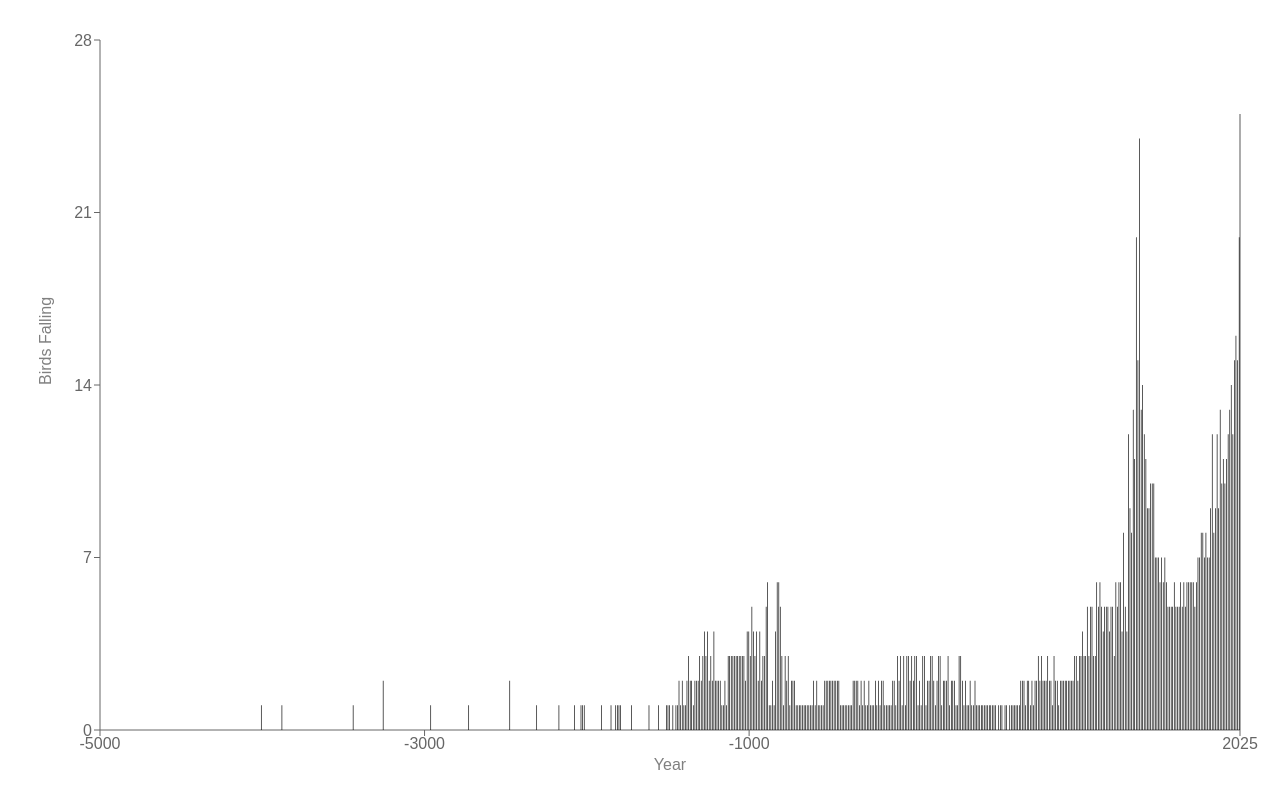
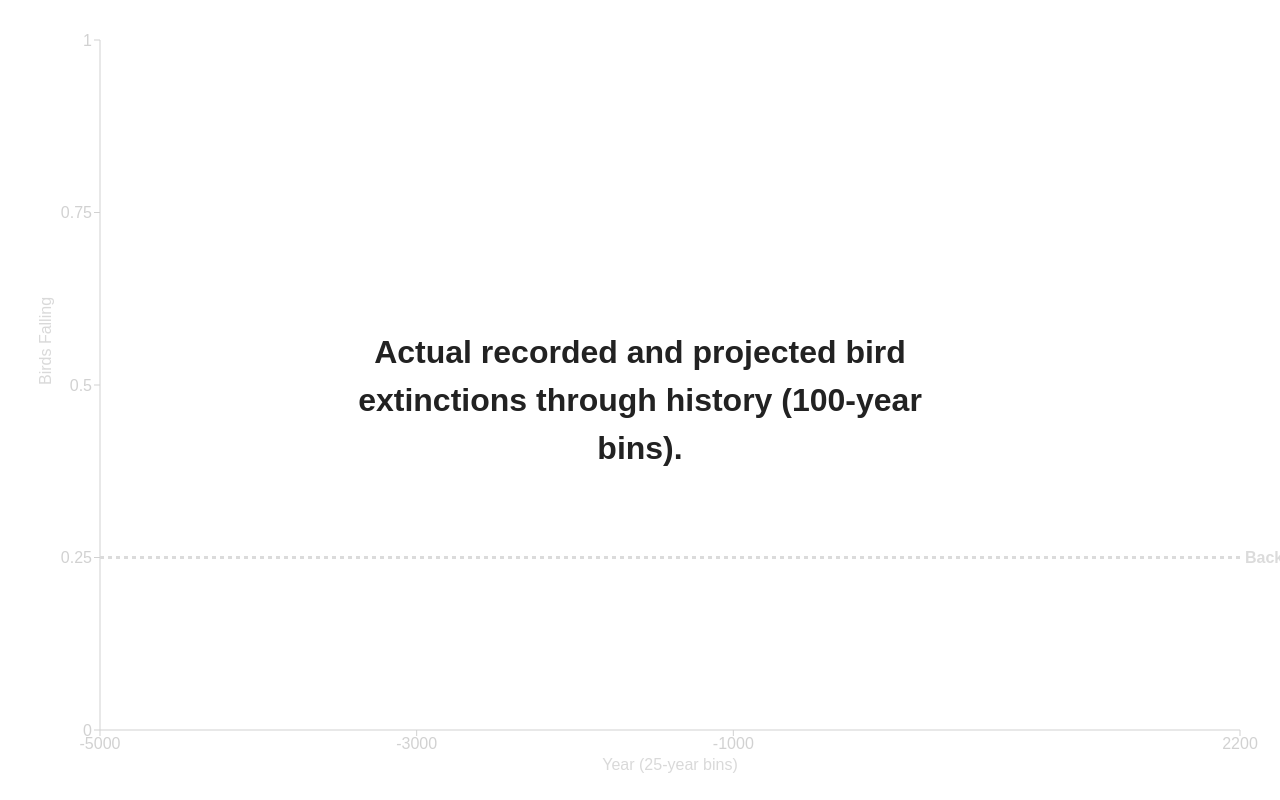
Before and after one commit to intendedsideeffects/birds, a Next.js app: page /charts/line in a window 1280 px wide. Built offline with nearby package versions, Linux system fonts and the light colour scheme.

Commit message:
Update chart: 25-year bins, x-axis ends at 2200, remove pause button

```diff
--- /dev/null
+++ b/src/app/charts/AnimatedExtinctionChart.jsx
@@ -0,0 +1,158 @@
+"use client";
+import React, { useEffect, useState, useRef } from "react";
+import { BarChart, Bar, XAxis, YAxis, Tooltip, ResponsiveContainer, Label, ReferenceLine } from "recharts";
+import * as d3 from "d3-fetch";
+
+const BACKGROUND_RATE = 0.25; // 1 species every 400 years
+const SPLIT_YEAR = 2025; // Now use 2025 as the present
+const PAUSE_BETWEEN = 3000; // ms pause between stages
+const ANIMATION_INTERVAL = 100; // ms per bin for animation (faster)
+const MUSTARD = "#FFD600";
+
+const EXPLANATIONS = [
+  "Background extinction rate: the natural rate of bird extinctions (1 species every 400 years).",
+  "Actual recorded and projected bird extinctions through history (100-year bins)."
+];
+
+function binData(rawData) {
+  if (!rawData.length) return [];
+  const minYear = Math.floor(rawData[0].year / 25) * 25;
+  const splitYear = SPLIT_YEAR; // 2025
+  const bins = [];
+  // Black bins: up to and including SPLIT_YEAR (25-year bins)
+  for (let y = minYear; y <= splitYear; y += 25) {
+    bins.push({ year: y, birds_falling: 0 });
+  }
+  // Yellow bins: 2026–2199 (25-year bins)
+  for (let y = 2050; y <= 2175; y += 25) {
+    bins.push({ year: y, birds_falling: 0 });
+  }
+  rawData.forEach(d => {
+    if (d.year <= splitYear) {
+      const binIdx = Math.floor((d.year - minYear) / 25);
+      bins[binIdx].birds_falling += d.birds_falling;
+    } else if (d.year < 2200) {
+      // All years 2026–2199 go into 25-year yellow bins
+      const yellowBinIdx = Math.floor((d.year - 2025) / 25) + Math.floor((splitYear - minYear) / 25) + 1;
+      if (yellowBinIdx < bins.length) {
+        bins[yellowBinIdx].birds_falling += d.birds_falling;
+      }
+    }
+    // Ignore years 2200 and above (no last bin)
+  });
+  return bins;
+}
+
+export default function AnimatedExtinctionChart() {
+  const [data, setData] = useState([]);
+  const [barEndIndex, setBarEndIndex] = useState(0);
+  const [stage, setStage] = useState(0); // 0: background, 1: animated bars
+  const [showOverlay, setShowOverlay] = useState(true);
+  const [maxY, setMaxY] = useState(1); // max y for axis, only increases
+  const intervalRef = useRef(null);
+
+  // Load and preprocess data
+  useEffect(() => {
+    d3.csv("/bird_extinction_with_prognosis.csv", d => ({
+      year: +d.start_year,
+      birds_falling: +d.birds_falling
+    })).then(rawData => {
+      const filtered = rawData.filter(d => d.year <= 2200);
+      const binned = binData(filtered);
+      setData(binned);
+      setMaxY(1); // Start at 1
+    });
+  }, []);
+
+  // Animation sequence
+  useEffect(() => {
+    if (data.length === 0) return;
+    let timeout;
+    if (stage === 0) {
+      setShowOverlay(true);
+      setBarEndIndex(0);
+      setMaxY(1); // Reset to 1 for background only
+      timeout = setTimeout(() => setStage(1), PAUSE_BETWEEN);
+    } else if (stage === 1) {
+      setShowOverlay(true);
+      let i = barEndIndex;
+      if (intervalRef.current) clearInterval(intervalRef.current);
+      intervalRef.current = setInterval(() => {
+        i++;
+        setBarEndIndex(prev => {
+          const next = prev + 1;
+          // Find max of visible bars
+          const visible = data.slice(0, next);
+          const localMax = Math.max(1, ...visible.map(d => d.birds_falling));
+          setMaxY(prevMax => (localMax > prevMax ? localMax : prevMax));
+          if (next >= data.length) {
+            clearInterval(intervalRef.current);
+            setTimeout(() => setShowOverlay(false), PAUSE_BETWEEN);
+            return data.length;
+          }
+          return next;
+        });
+      }, ANIMATION_INTERVAL);
+      return () => clearInterval(intervalRef.current);
+    }
+    return () => clearTimeout(timeout);
+  }, [data, stage]);
+
+  // Prepare chart data for current animation
+  const animatedBar = data.slice(0, barEndIndex).map(d => ({
+    year: d.year,
+    birds_falling: d.birds_falling,
+    fill: d.year > SPLIT_YEAR ? MUSTARD : "#000"
+  }));
+
+  // Overlay style
+  const overlayStyle = {
+    position: "absolute",
+    top: 0,
+    left: 0,
+    width: "100vw",
+    height: "100vh",
+    display: "flex",
+    alignItems: "center",
+    justifyContent: "center",
+    background: "rgba(255,255,255,0.7)",
+    zIndex: 10,
+    pointerEvents: "none",
+    opacity: showOverlay ? 1 : 0,
+    transition: "opacity 0.8s"
+  };
+
+  // Find max y for fixed axis in stage 0
+  const fixedYMin = 0.3; // never let y-axis go below this
+
+  return (
+    <div style={{ width: "100vw", height: "100vh", position: "fixed", top: 0, left: 0, background: "#fff", zIndex: 0 }}>
+      {/* Storytelling overlay */}
+      <div style={overlayStyle}>
+        <div style={{ fontSize: "2rem", maxWidth: 600, textAlign: "center", color: "#222", fontWeight: 600, textShadow: "0 2px 8px #fff" }}>
+          {stage === 0 ? EXPLANATIONS[0] : EXPLANATIONS[1]}
+        </div>
+      </div>
+      <ResponsiveContainer width="100%" height="100%">
+        <BarChart data={stage === 0 ? [] : animatedBar} margin={{ top: 40, right: 40, left: 40, bottom: 40 }}>
+          <XAxis dataKey="year" type="number" domain={["dataMin", 2200]} tickFormatter={y => y.toString()}>
+            <Label value="Year (25-year bins)" offset={-10} position="insideBottom" />
+          </XAxis>
+          <YAxis domain={[0, maxY]}>
+            <Label value="Birds Falling" angle={-90} position="insideLeft" />
+          </YAxis>
+          <Tooltip />
+          {stage !== 0 && (
+            <Bar dataKey="birds_falling" isAnimationActive={false} opacity={0.8}>
+              {animatedBar.map((entry, index) => (
+                <cell key={`cell-${index}`} fill={entry.fill} />
+              ))}
+            </Bar>
+          )}
+          {/* Overlay background extinction rate line */}
+          <ReferenceLine y={BACKGROUND_RATE} stroke="#888" strokeDasharray="4 4" strokeWidth={3} label={{ value: "Background extinction rate", position: "right", fill: "#888", fontWeight: 600, fontSize: 16 }} />
+        </BarChart>
+      </ResponsiveContainer>
+    </div>
+  );
+}
--- a/src/app/charts/line/page.jsx
+++ b/src/app/charts/line/page.jsx
@@ -1,14 +1,11 @@
 "use client";
 import React from "react";
-import BirdExtinctionLineChart from "../BirdExtinctionLineChart";
+import AnimatedExtinctionChart from "../AnimatedExtinctionChart";
 
 export default function LineChartPage() {
   return (
-    <div style={{ padding: "2rem", background: "#fff", minHeight: "100vh" }}>
-      <h1 style={{ fontSize: "2rem", marginBottom: "1rem" }}>
-        Bird Extinction Over Time
-      </h1>
-      <BirdExtinctionLineChart />
+    <div style={{ padding: 0, background: "#fff", minHeight: "100vh" }}>
+      <AnimatedExtinctionChart />
     </div>
   );
 }
```
Also changed, not shown: public/bird_extinction_with_prognosis.csv.
